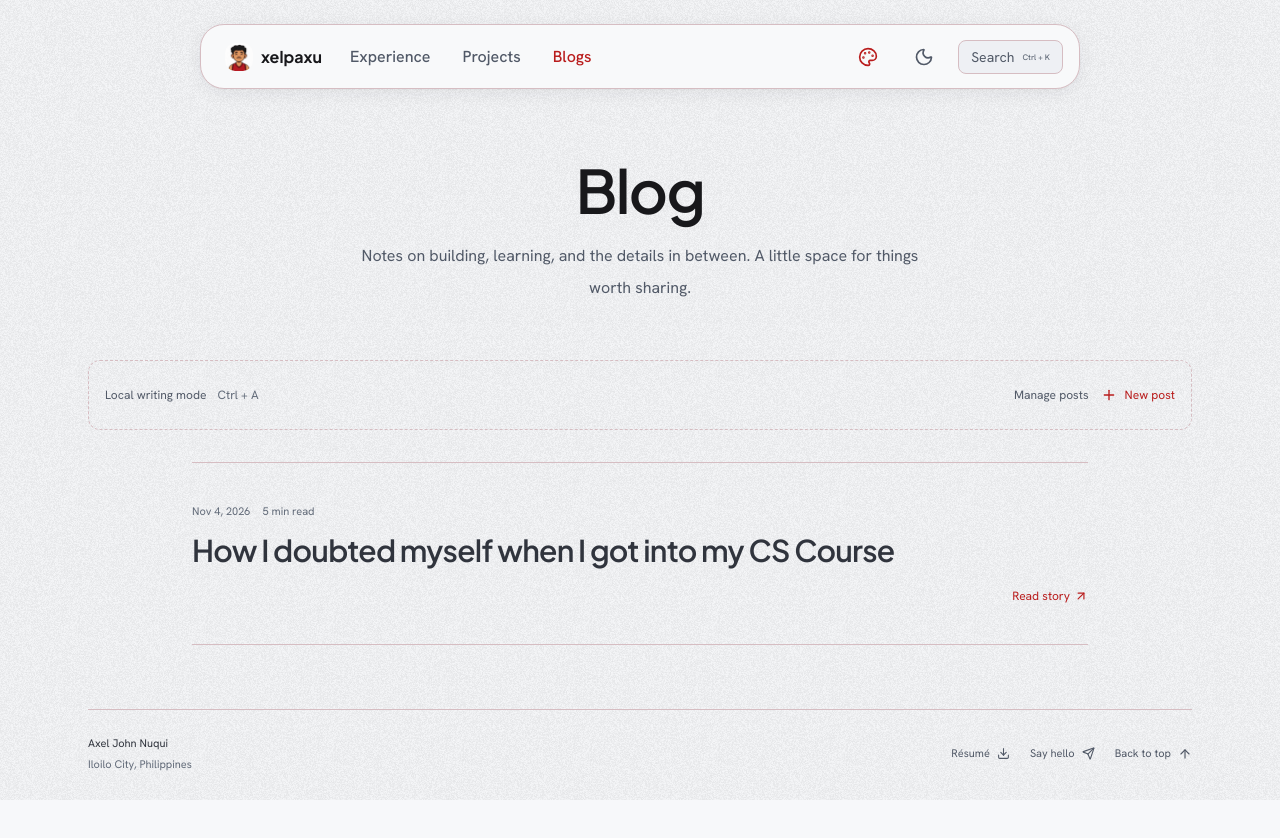
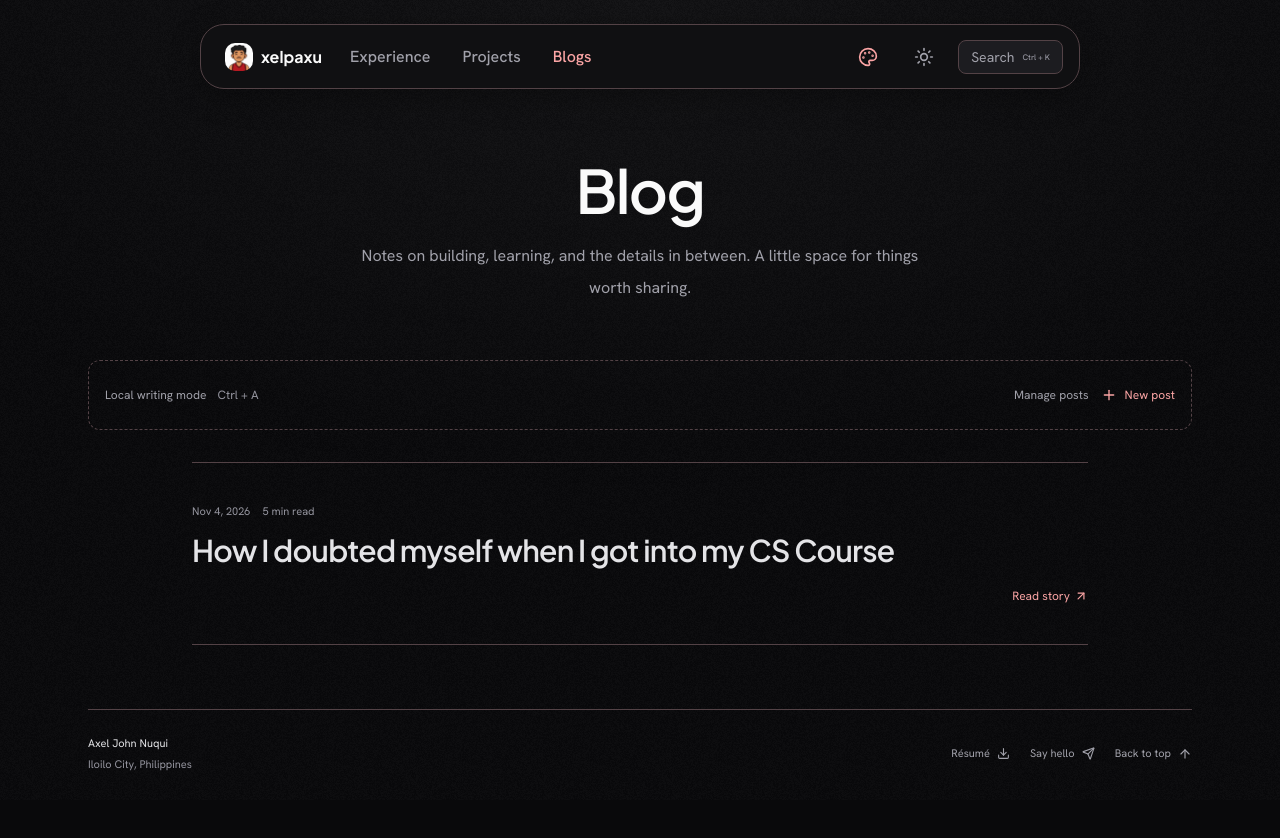
Before and after one commit to xelpaxu/xelpaxu-portoflio, a Next.js app: page /blog in a window 1280 px wide. Shown: the top 838 px of the page. Built offline with nearby package versions, Linux system fonts and the light colour scheme.

Commit message:
update theme default

```diff
--- a/src/app/layout.tsx
+++ b/src/app/layout.tsx
@@ -35,9 +35,9 @@ export default function RootLayout({
   children: React.ReactNode;
 }>) {
   return (
-    <html lang="en" data-theme="light" suppressHydrationWarning>
+    <html lang="en" data-theme="dark" suppressHydrationWarning>
       <head>
-        <script dangerouslySetInnerHTML={{ __html: `var systemTheme=window.matchMedia('(prefers-color-scheme: light)').matches?'light':'dark';document.documentElement.dataset.theme=systemTheme;try{var savedTheme=localStorage.getItem('portfolio-theme');document.documentElement.dataset.theme=['light','dark'].includes(savedTheme)?savedTheme:systemTheme;var accent=localStorage.getItem('portfolio-accent');document.documentElement.dataset.accent=['default','violet','blue','mint','rose','amber'].includes(accent)?accent:'default'}catch{document.documentElement.dataset.accent='default'}` }} />
+        <script dangerouslySetInnerHTML={{ __html: `try{var savedTheme=localStorage.getItem('portfolio-theme');document.documentElement.dataset.theme=['light','dark'].includes(savedTheme)?savedTheme:'dark';var accent=localStorage.getItem('portfolio-accent');document.documentElement.dataset.accent=['default','violet','blue','mint','rose','amber'].includes(accent)?accent:'default'}catch{document.documentElement.dataset.accent='default'}` }} />
       </head>
       <body
         className={`${hankenGrotesk.className} ${hankenGrotesk.variable} ${plusJakartaSans.variable} bg-page text-foreground antialiased`}
--- a/src/components/ThemeProvider.tsx
+++ b/src/components/ThemeProvider.tsx
@@ -7,7 +7,7 @@ type Theme = 'dark' | 'light';
 const ThemeContext = createContext<{ theme: Theme; toggleTheme: () => void } | null>(null);
 
 export function ThemeProvider({ children }: { children: ReactNode }) {
-  const [theme, setTheme] = useState<Theme>('light');
+  const [theme, setTheme] = useState<Theme>('dark');
   const transitionTimer = useRef<ReturnType<typeof setTimeout> | null>(null);
   const transitioning = useRef(false);
 
```
Also changed, not shown: public/assets/neko/dog.png (added).
